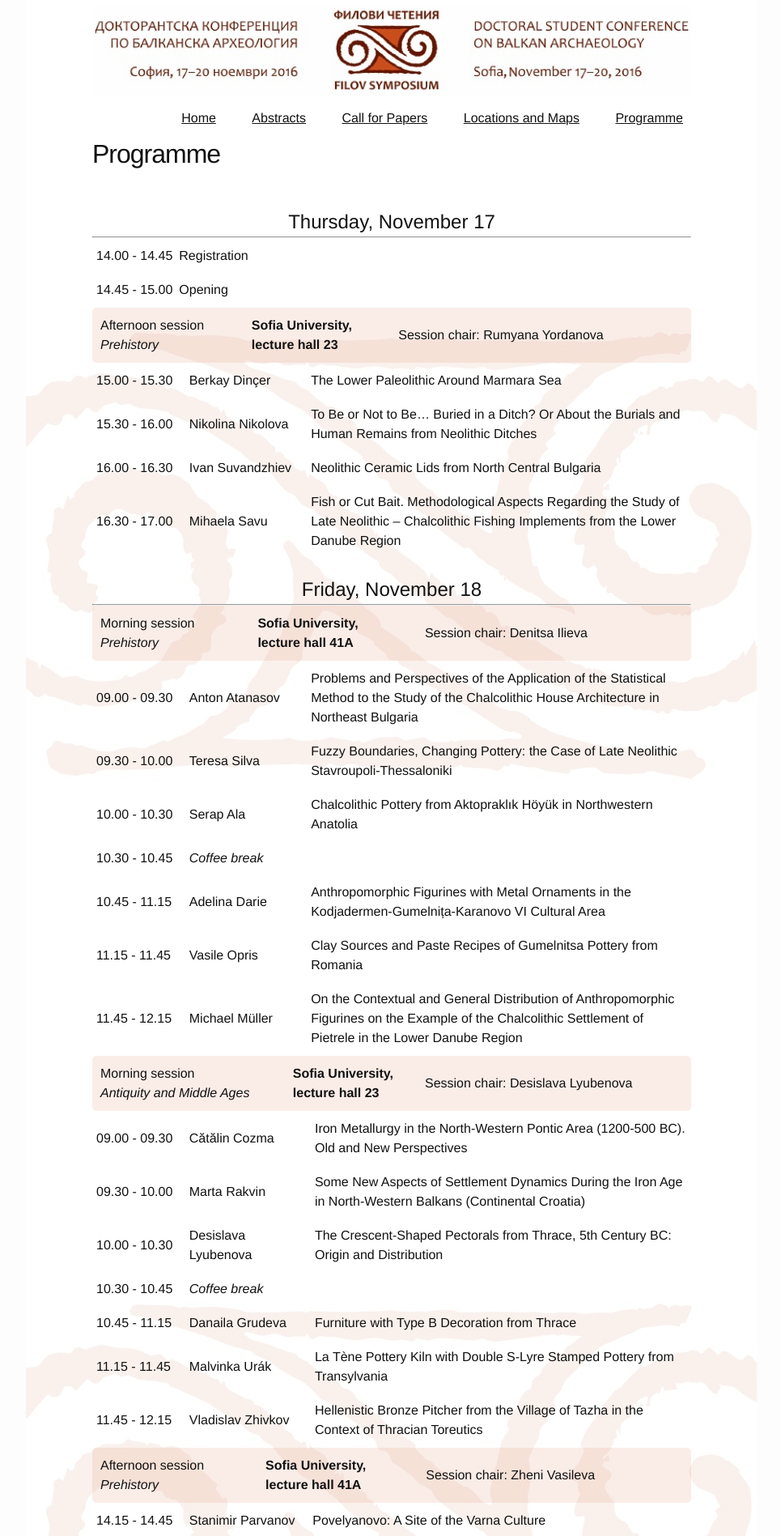
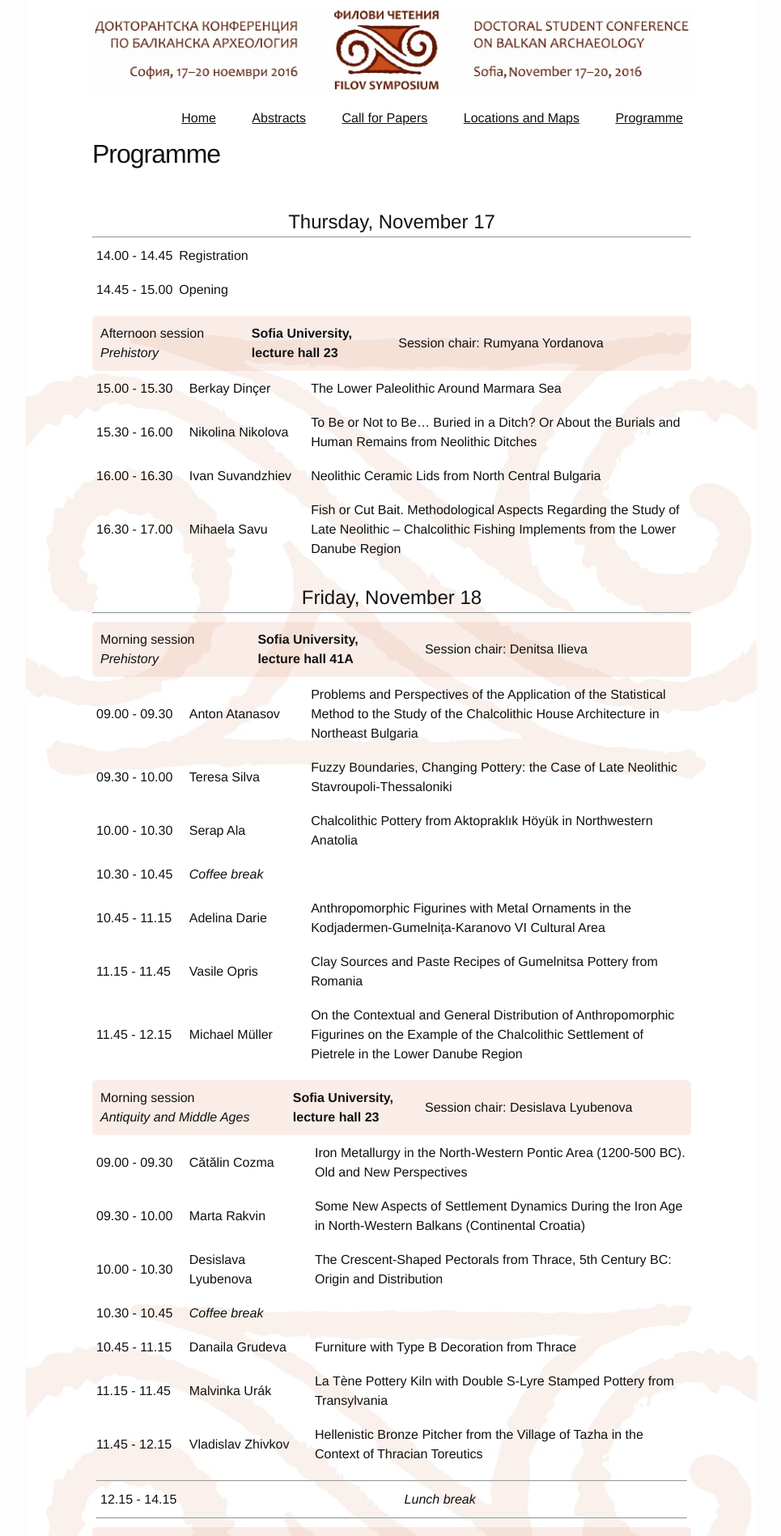
Before and after one commit to balkan-archaeology/balkan-archaeology.github.io, a Jekyll site: the page built from schedule.md, in a window 1280 px wide. Shown: the top 1897 px of the page at 81% size, without its empty margins (156-1121 px from the left). Built offline with Jekyll 4.4.1, drawn with Linux system fonts in a browser that asks for light colours; some of the changed text lies outside the part shown.

Commit message:
Add lunch breaks to schedule.

```diff
--- a/css/main.scss
+++ b/css/main.scss
@@ -120,6 +120,16 @@ ul {
     padding: 0px 5px;
     border-radius: 5px;
     background-color:rgba(205, 77, 30, 0.1);
+    margin-top: 10px;
+}
+
+.schedule-break {
+    padding: 0px 5px;
+    border-radius: 5px;
+    margin-top: 10px;
+    table {
+        width: 100%;
+    }
 }
 
 .schedule-divider table {
--- a/schedule.md
+++ b/schedule.md
@@ -75,6 +75,11 @@ permalink: /programme/
 {% endfor %}
 </table>
 
+<div class="schedule-break"><hr/><table><tr>
+     <td>12.15 - 14.15</td>
+     <td><em>Lunch break</em></td>
+</tr></table><hr/></div>
+
 <div class="schedule-divider"><table><tr>
       <td>Afternoon session <br/> <em>Prehistory</em></td>
       <td><b>Sofia University, <br/> lecture hall 41A</b></td>
@@ -149,6 +154,12 @@ permalink: /programme/
 {% endfor %}
 </table>
 
+<div class="schedule-break"><hr/><table><tr>
+     <td>12.15 - 14.15</td>
+     <td><em>Lunch break</em></td>
+</tr></table><hr/></div>
+
+
 <div class="schedule-divider"><table><tr>
       <td>Afternoon session <br/> <em>Prehistory</em></td>
       <td><b>Sofia University, <br/> lecture hall 41A</b></td>
```
